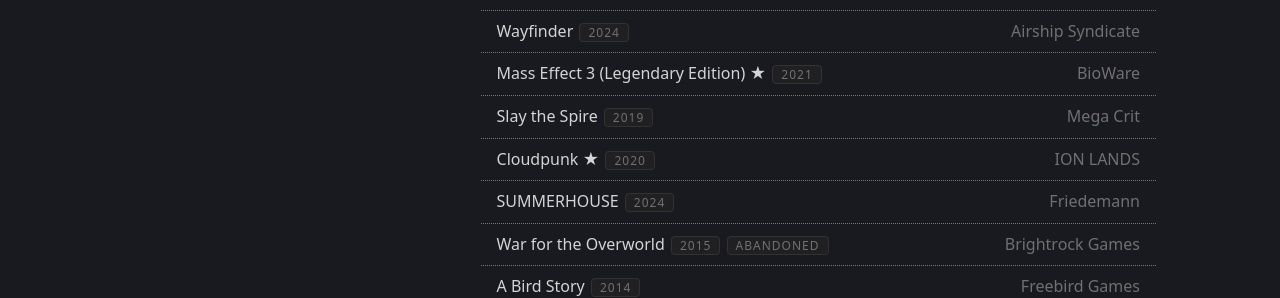
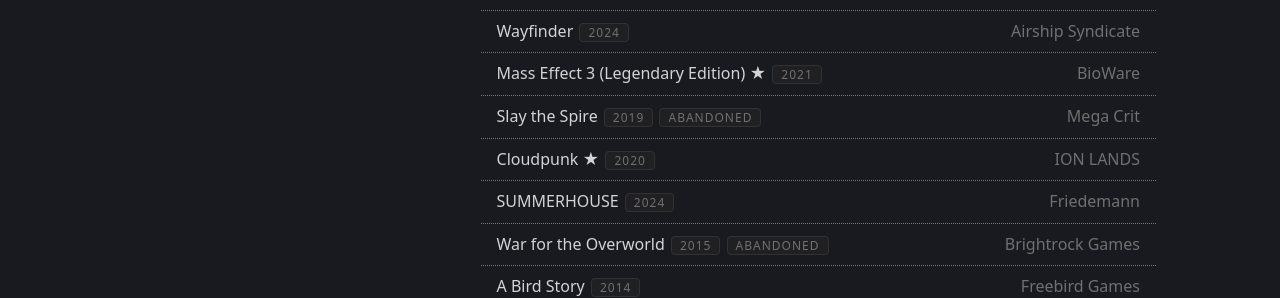
Before and after one commit to KlazHTT/personal-website, a Jekyll site: the page built from pages/gaming.md, in a window 1280 px wide and 900 px high, scrolled down 2826 px. Shown: the part 151-449 px from the top of the window. Built offline with Jekyll 4.4.1, drawn with Linux system fonts in a browser that asks for light colours.

Commit message:
Update games.yml

```diff
--- a/_data/games.yml
+++ b/_data/games.yml
@@ -210,7 +210,7 @@
     - title: Slay the Spire
       developer: Mega Crit
       released: 2019
-      status: Completed
+      status: Abandoned
     - title: Cloudpunk
       developer: ION LANDS
       released: 2020
```
